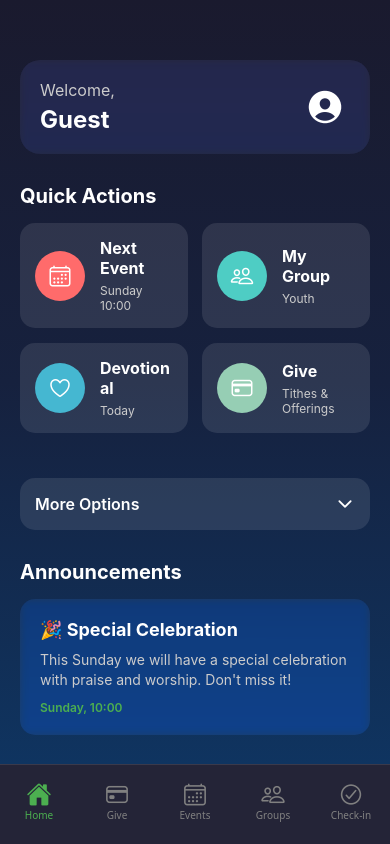
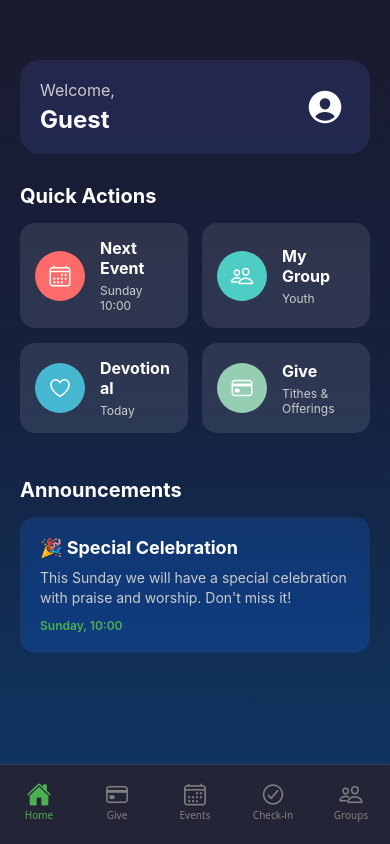
Before and after one commit to TalesD/sfa-church, a React Native app: screen /Home in a window 390 px wide. Built offline with nearby package versions, Linux system fonts and the light colour scheme.

Commit message:
ajuste ordem tab e removendo more options

```diff
--- a/App.tsx
+++ b/App.tsx
@@ -90,13 +90,13 @@ function TabNavigator() {
          options={{ headerShown: false }}
        />
        <Tab.Screen
-         name="Groups"
-         component={GroupsScreen}
+         name="Check-in"
+         component={CheckInScreen}
          options={{ headerShown: false }}
        />
        <Tab.Screen
-         name="Check-in"
-         component={CheckInScreen}
+         name="Groups"
+         component={GroupsScreen}
          options={{ headerShown: false }}
        />
     </Tab.Navigator>
--- a/src/components/CustomTabBar.tsx
+++ b/src/components/CustomTabBar.tsx
@@ -47,10 +47,10 @@ const CustomTabBar: React.FC<TabBarProps> = ({ state, descriptors, navigation })
         return <Icon name="heart" size={iconSize} color={iconColor} />;
       case 'Events':
         return <Icon name="calendar" size={iconSize} color={iconColor} />;
+      case 'CheckIn':
+        return <Icon name="check-circle" size={iconSize} color={iconColor} />;
       case 'Groups':
         return <Icon name="account-group" size={iconSize} color={iconColor} />;
-      case 'CheckIn':
-        return <Icon name="check-circle" size={iconSize} color={iconColor} />;
       default:
         return null;
     }
--- a/src/features/home/HomeScreen.tsx
+++ b/src/features/home/HomeScreen.tsx
@@ -129,44 +129,6 @@ export default function HomeScreen() {
                color="#96CEB4"
              />
           </View>
-        </View>
-
-        {/* More Menu */}
-        <View style={styles.section}>
-                     <TouchableOpacity
-             style={styles.moreButton}
-             onPress={() => setShowMoreMenu(!showMoreMenu)}
-           >
-             <Text style={styles.moreButtonText}>More Options</Text>
-            <Ionicons
-              name={showMoreMenu ? 'chevron-up' : 'chevron-down'}
-              size={20}
-              color="#ffffff"
-            />
-          </TouchableOpacity>
-
-          {showMoreMenu && (
-            <BlurView intensity={20} style={styles.moreMenu}>
-                                            <MoreMenuItem
-                 icon="musical-notes"
-                 title="Worship Schedule"
-                 onPress={() => navigateToScreen('Worship')}
-                 visible={hasMinistryAccess(Ministry.WORSHIP)}
-               />
-               <MoreMenuItem
-                 icon="school"
-                 title="Kids Ministry"
-                 onPress={() => navigateToScreen('Kids')}
-                 visible={hasMinistryAccess(Ministry.KIDS)}
-               />
-               <MoreMenuItem
-                 icon="book"
-                 title="Daily Devotional"
-                 onPress={() => navigateToScreen('Devotional')}
-                 visible={true}
-               />
-            </BlurView>
-          )}
         </View>
 
         {/* Announcements */}
```
